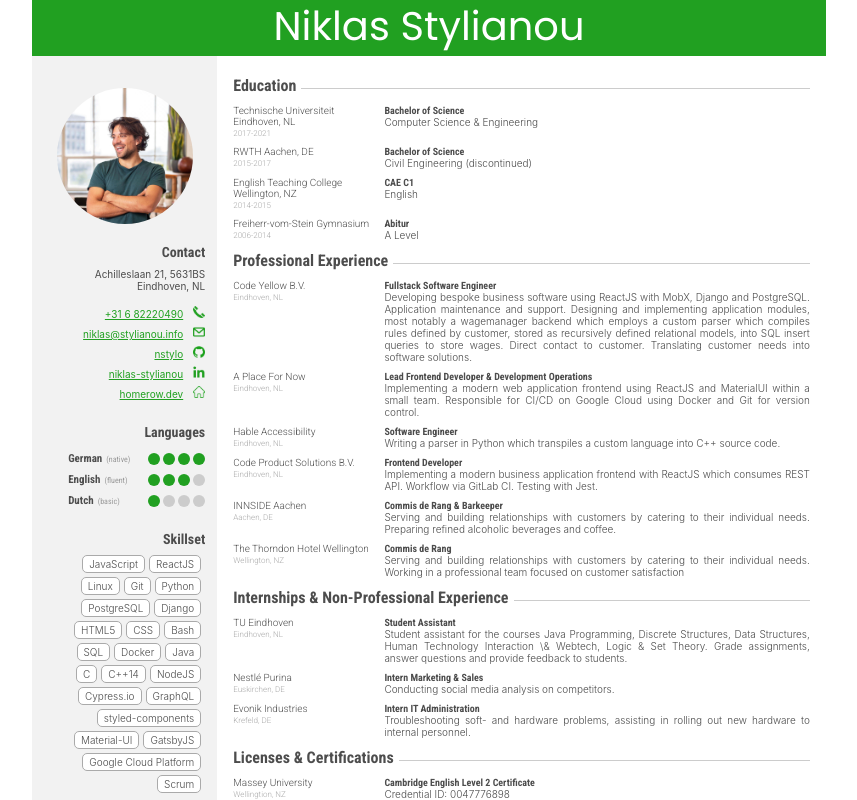
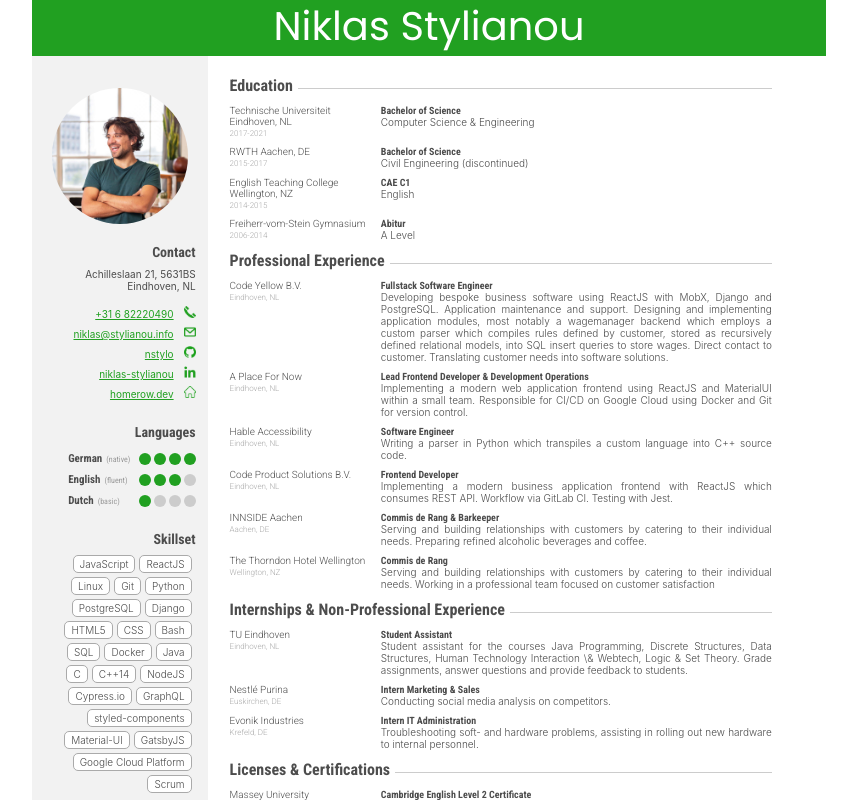
Before and after one commit to nstylo/cv, a React (Create React App) app: page / in a window 1280 px wide. Shown: the top 800 px of the page, without its empty margins (211-1068 px from the left). Built offline with nearby package versions, Linux system fonts and the light colour scheme.

Commit message:
Some padding corrections

```diff
--- a/src/App.js
+++ b/src/App.js
@@ -69,7 +69,7 @@ const SidebarSection = styled.div`
 
 const Content = styled.main`
   width: 100%;
-  padding: 10px 16px;
+  padding: 10px 54px 10px 22px;
 `;
 
 const SectionHeader = styled.div`
```
